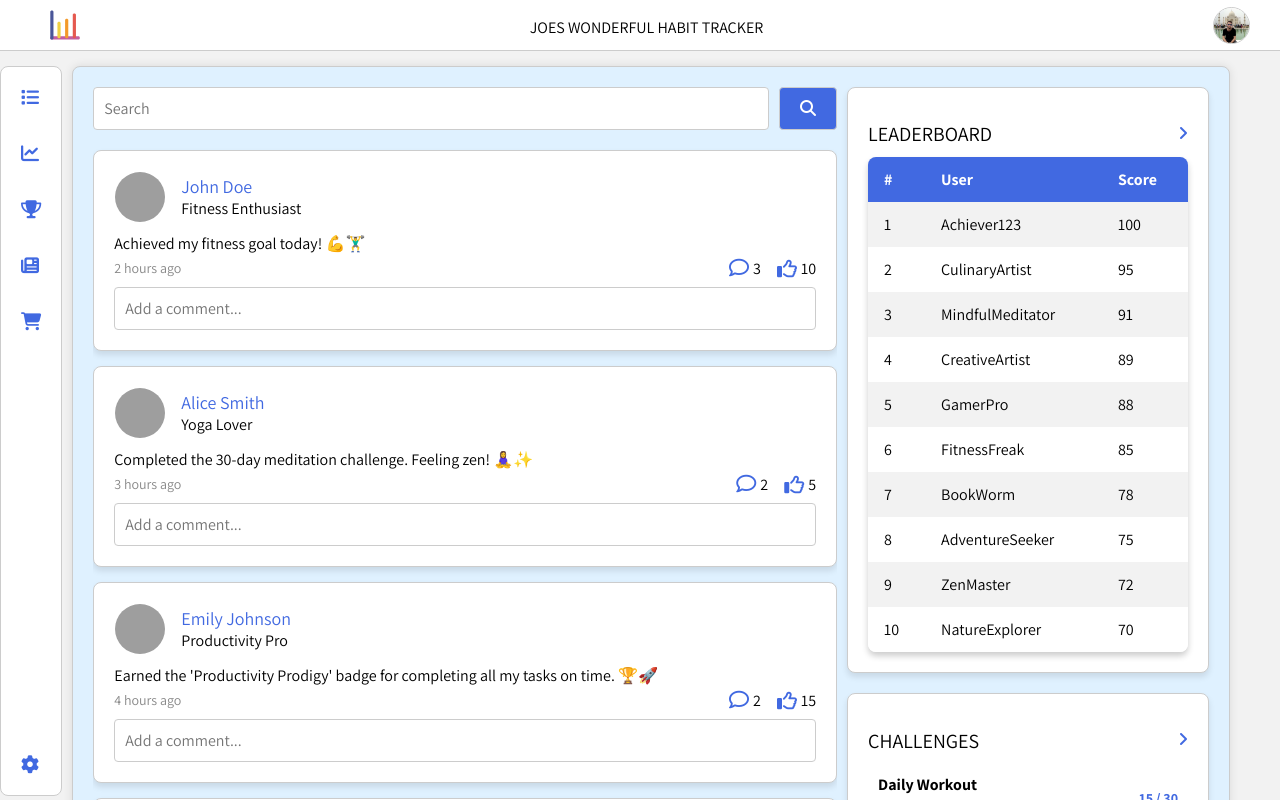
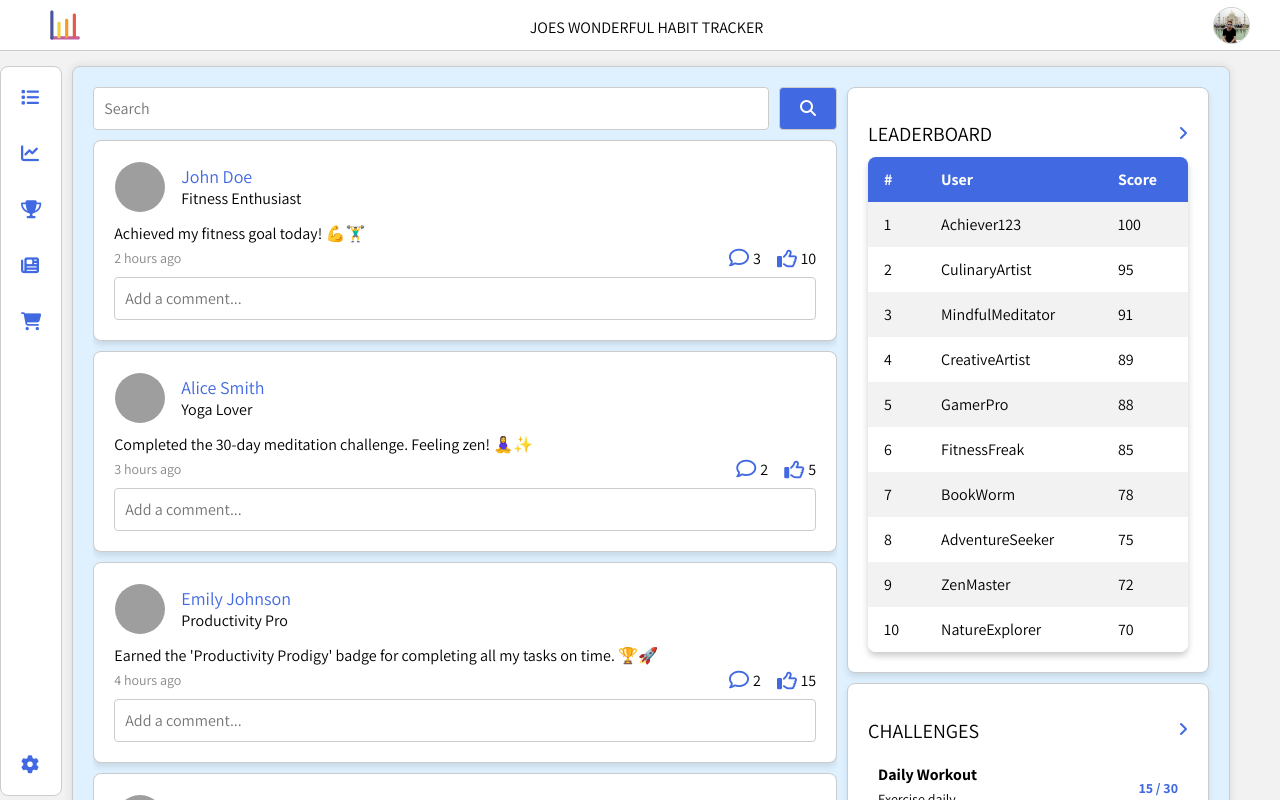
Before and after one commit to joseph-johnson27001/habits_tracker, a Vue app: page / in a window 1280 px wide. Shown: the top 800 px of the page. Built offline with nearby package versions, Linux system fonts and the light colour scheme; grey boxes are pictures that could not be loaded.

Commit message:
Fixed card styles

```diff
--- a/src/App.vue
+++ b/src/App.vue
@@ -63,7 +63,7 @@ h1 {
   border: 1px solid #ccc;
   border-radius: 8px;
   padding: 20px;
-  margin-bottom: 20px;
+  margin-bottom: 10px;
   box-shadow: 0 4px 6px rgba(0, 0, 0, 0.1);
 }
 
--- a/src/components/Articles/ArticleCard.vue
+++ b/src/components/Articles/ArticleCard.vue
@@ -47,7 +47,6 @@ export default {
   align-items: center;
   cursor: pointer;
   transition: background-color 0.3s, transform 0.2s;
-  cursor: pointer;
 }
 
 .article-card:hover {
--- a/src/components/NewsFeed/NewsFeed.vue
+++ b/src/components/NewsFeed/NewsFeed.vue
@@ -1,7 +1,7 @@
 <template>
   <div class="news-feed">
     <SearchBar />
-    <div class="feed-item" v-for="(item, index) in feedItems" :key="index">
+    <div class="feed-item card" v-for="(item, index) in feedItems" :key="index">
       <div class="user-info">
         <img
           :src="item.userImage"
@@ -258,17 +258,6 @@ export default {
   overflow-y: auto;
 }
 
-.feed-item {
-  border-radius: 8px;
-  padding: 20px;
-  box-shadow: 0 4px 6px rgba(0, 0, 0, 0.1);
-  border-bottom: 1px solid #e0e0e0;
-  background-color: white;
-  margin-bottom: 15px;
-  border: 1px solid #ccc;
-  transition: border 0.2s;
-}
-
 .user-info {
   display: flex;
   align-items: center;
--- a/src/components/NewsFeed/SearchBar.vue
+++ b/src/components/NewsFeed/SearchBar.vue
@@ -17,7 +17,7 @@ export default {
 .search-bar {
   display: flex;
   align-items: center;
-  margin-bottom: 20px;
+  margin-bottom: 10px;
 }
 
 .search-input {
--- a/src/components/NewsFeed/SocialStatistics.vue
+++ b/src/components/NewsFeed/SocialStatistics.vue
@@ -161,15 +161,6 @@ export default {
 </script>
 
 <style scoped>
-.leaderboard {
-  margin-bottom: 20px;
-}
-
-.leaderboard h3 {
-  font-size: 18px;
-  margin-bottom: 10px;
-}
-
 .leaderboard table {
   width: 100%;
   border-collapse: collapse;
@@ -236,10 +227,6 @@ export default {
 }
 
 /* Challenges Styles */
-.challenges h3 {
-  font-size: 18px;
-  margin-bottom: 10px;
-}
 
 .challenge-item {
   display: flex;
```
